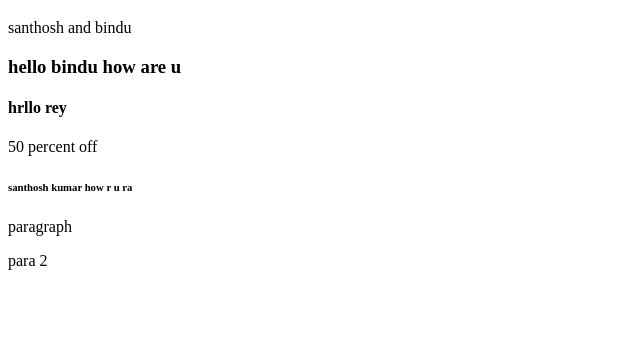
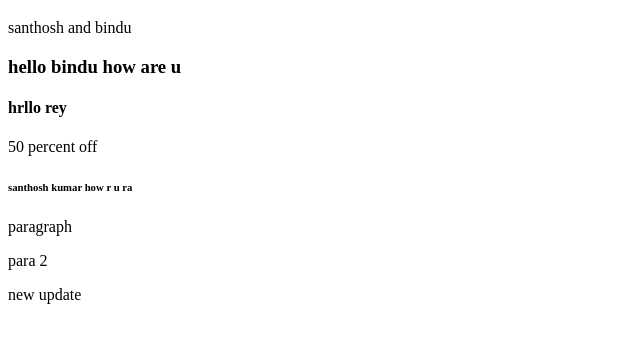
Before and after one commit to santhoshkumaritla/foodmate, a plain HTML site: page index.html in a window 1280 px wide. Shown: the part 61-404 px from the top of the page, without its empty margins (0-640 px from the left). Drawn offline with Linux system fonts and the light colour scheme.

Commit message:
+p updated index

```diff
--- a/index.html
+++ b/index.html
@@ -14,5 +14,6 @@
     <h6>santhosh kumar how r u ra</h6>
     <p>paragraph</p>
     <p>para 2</p>
+    <p>new update</p>
 </body>
 </html>
```
